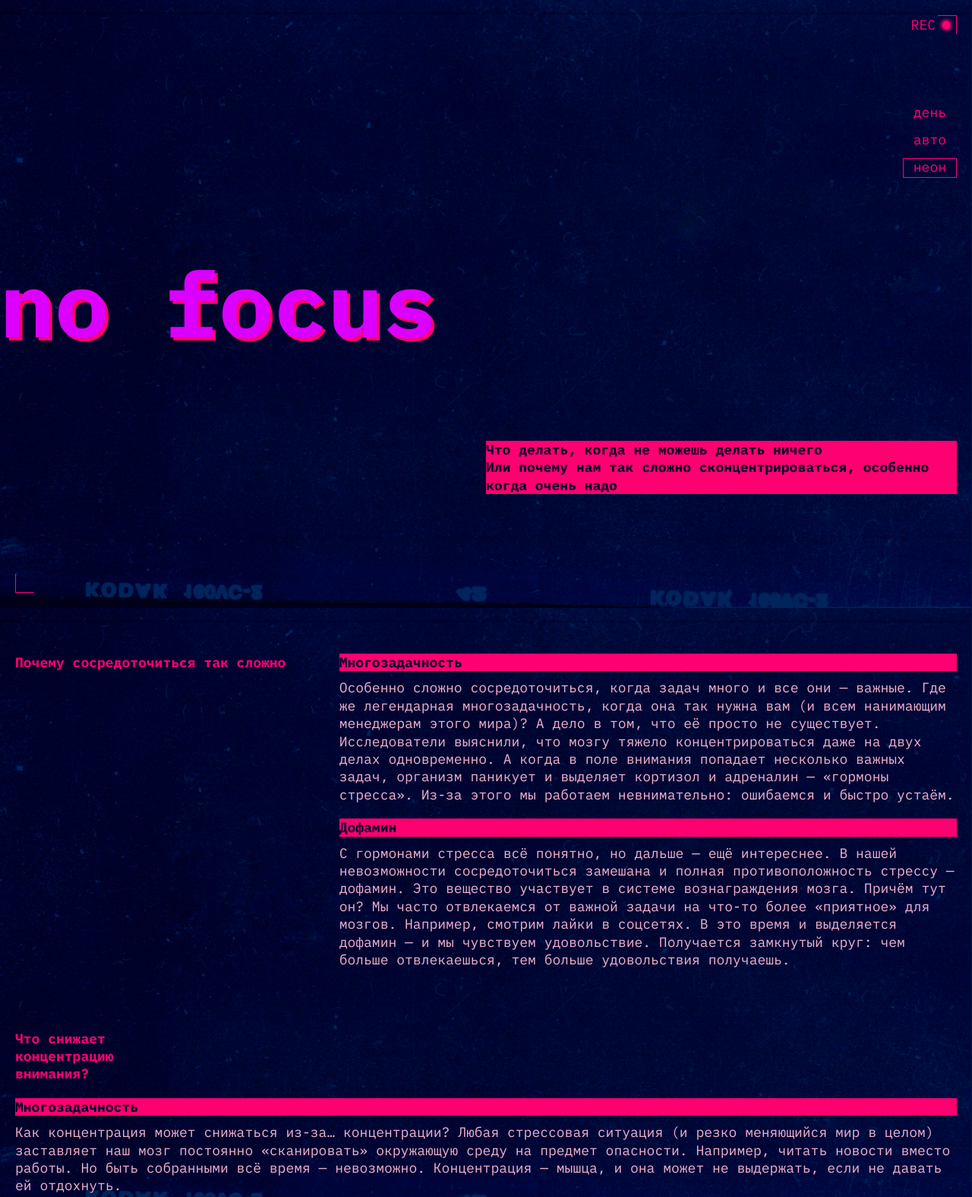
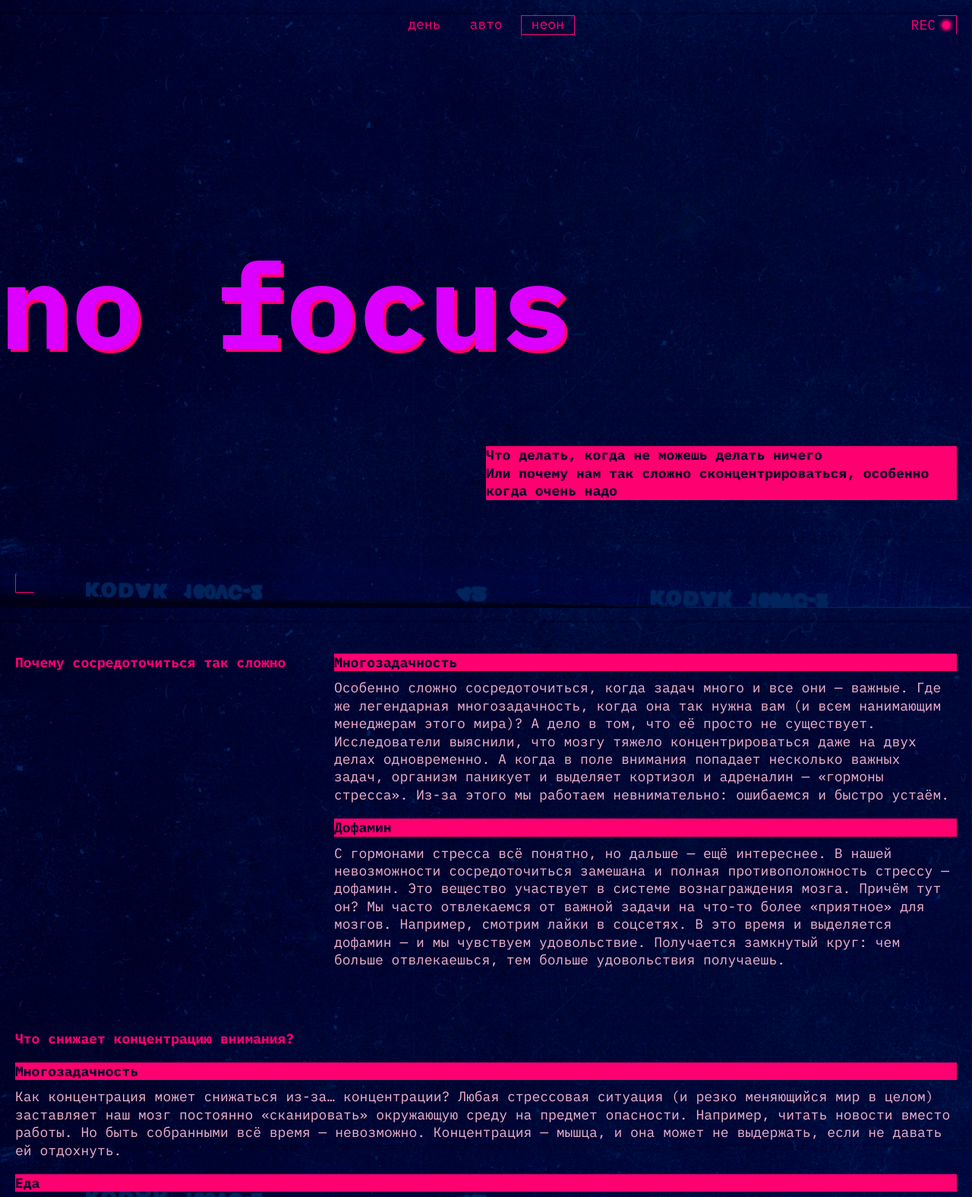
Before and after one commit to Martial888/slozhno-sosredotochitsya-fd, a plain HTML site: page index.html in a window 1280 px wide. Shown: the top 1575 px of the page at 76% size. Drawn offline with Linux system fonts and the light colour scheme.

Commit message:
ver.2_whole_mobile_pad_desktop-partly_dark

```diff
--- a/index.html
+++ b/index.html
@@ -64,7 +64,8 @@
       <section class="no-focus-reasons">
         <div class="article-list">
           <h2 class="no-focus-reasons__title section-title">Что снижает концентрацию внимания?</h2>
-          <article class="article">
+          <!-- <div class="no-focus-reasons__section"> -->
+            <article class="article">
             <h3 class="article-title">Многозадачность</h3>
             <p class="article-text">Как концентрация может снижаться из-за… концентрации? Любая стрессовая ситуация (и резко меняющийся мир в целом) заставляет наш мозг постоянно «сканировать» окружающую среду на предмет опасности. Например, читать новости вместо работы. Но быть собранными всё время — невозможно. Концентрация — мышца, и она может не выдержать, если не давать ей отдохнуть.</p>
           </article>
@@ -76,6 +77,8 @@
             <h3 class="article-title">Гаджеты</h3>
             <p class="article-text">Да-да, это та самая ситуация, когда на экране ноутбука — код, в наушниках — подкаст, а на компьютере фоном — ещё и видео с забавными утятами. В результате мозг пытается переключиться с одной задачи на другую — и просто не может. А чтобы вернуться к состоянию полной концентрации, человеку в среднем нужно 20 минут. Вот и получается, что чем больше времени мы проводим в гаджетах, тем больше времени затем нужно, чтобы вернуться к работе.</p>
           </article>
+          <!-- </div> -->
+
         </div>
       </section>
       <section class="how-to-focus">
--- a/styles/style.css
+++ b/styles/style.css
@@ -218,6 +218,7 @@
   .header__h1 {
     justify-self: start;
     margin-inline-start: -20px;
+    font-size: clamp(7.5rem, 0.5625rem + 14.4531vw, 9.8125rem);
   }
 
   .decorated-zone::before {
@@ -310,21 +311,47 @@
     padding: 20px;
     margin-block-start: 40px;
   }
+}
+/* Стили адаптации под планшет, конец */
+
+
+
+/* Стили адаптации под десктоп, начало: */
+@media (min-width: 1024px) {
+  .header__theme-menu-list {
+    display: flex;
+  }
+
+  .header__theme-menu {
+    justify-self: center;
+    align-self: start;
+  }
+
+  .why-difficult-focus {
+    gap: 10px;
+  }
+
+  .no-focus-reasons__title {
+    /* display: grid;
+    grid-template-columns: repeat(3, 1fr);
+    width: 100%; */
+    width: 33%;
+  }
+
+  /* .no-focus-reasons__section {
+    display: grid;
+    grid-template-columns: repeat(3, 1fr);
+    gap: 20px;
+  } */
+
+  .how-to-focus {
+    gap: 10px;
+  }
 
 }
 
 
-
-
-
-
-
-
-
-
-/* Стили адаптации под планшет, конец */
-
-
+/* Стили адаптации под десктоп, конец. */
 
 
 
```
